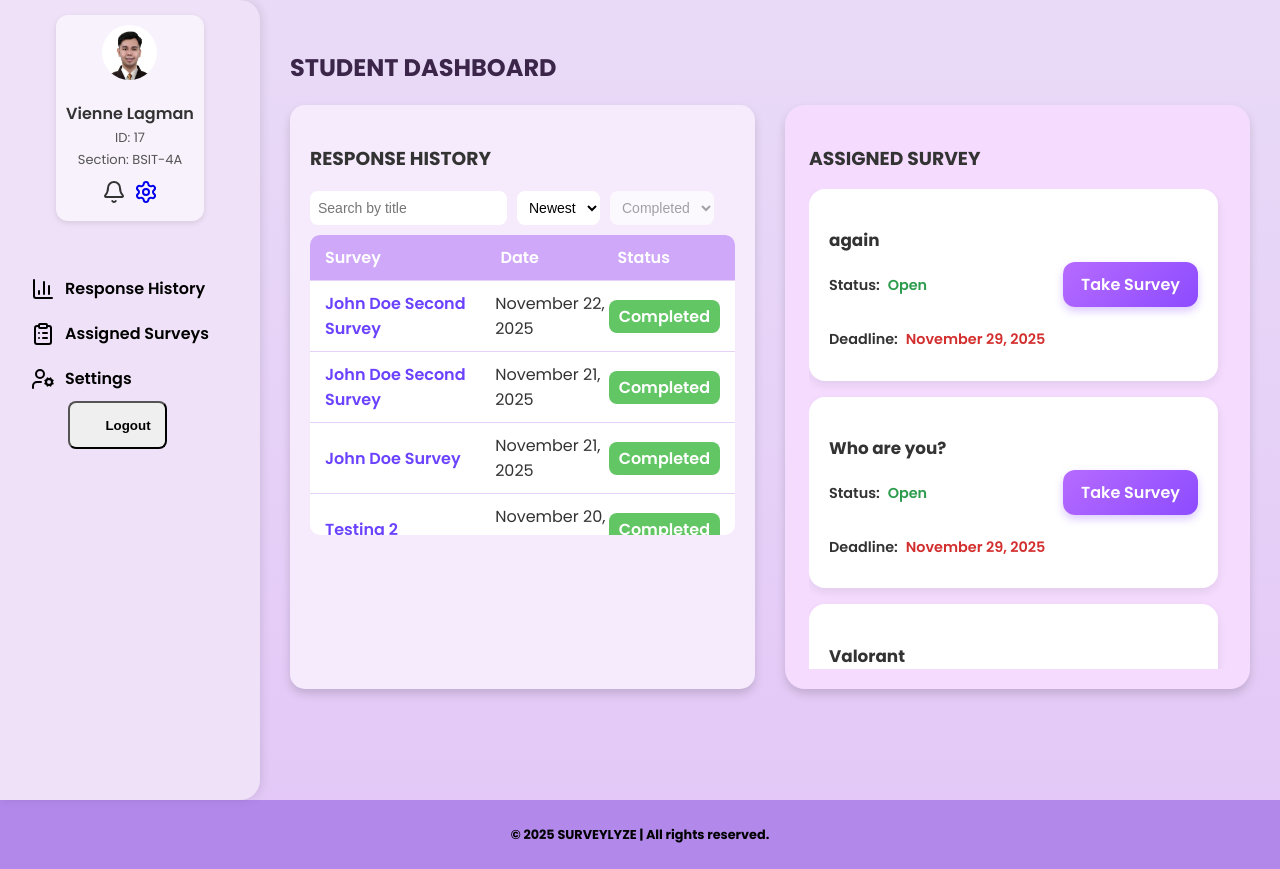
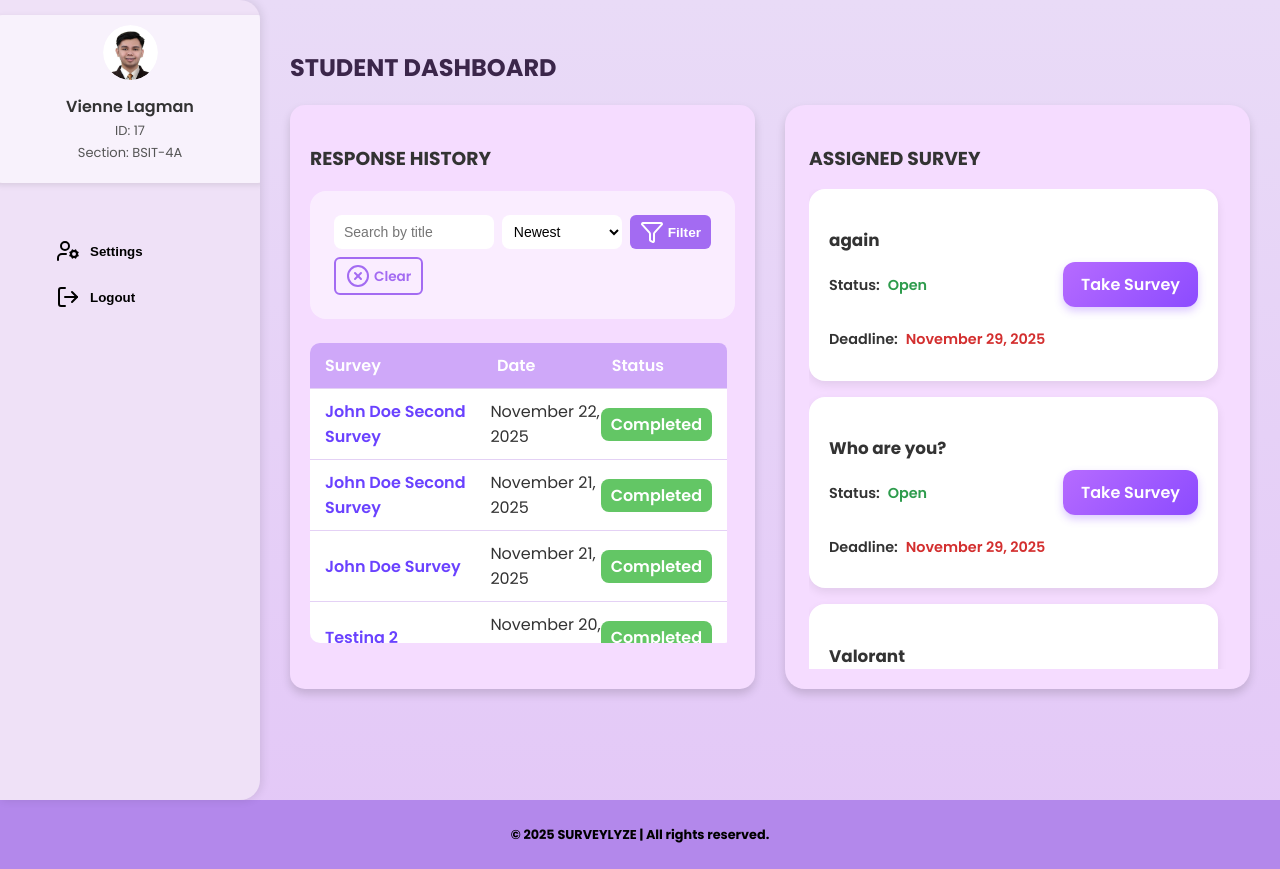
Before and after one commit to augustsussy/Surveylyze, a Django app: template Surveylyze_app/templates/main/dashboard.html in a window 1280 px wide. Run offline with Django 5.2, Linux system fonts and the light colour scheme; the template is opened without the code that fills it: values that come from a table or form of the project are taken from there, others are empty; data comes from the database, SQL or seed files in the repository; both versions use the stored data as it was after the commit.

Commit message:
major UI fixes

```diff
--- a/Surveylyze_app/Static/main/Css/dashboard.css
+++ b/Surveylyze_app/Static/main/Css/dashboard.css
@@ -32,40 +32,53 @@ body {
   width: 260px;
 }
 
-/* ===== PROFILE ===== */
+/* PROFILE CARD */
 .profile-card {
   display: flex;
   flex-direction: column;
   align-items: center;
+  width: 100%;
   background-color: #f8f2fc;
   border-radius: 12px;
-  margin: 15px;
+  margin: 15px 0;
   padding: 10px;
   box-shadow: 0 2px 6px rgba(0,0,0,0.1);
   transition: all 0.3s ease;
 }
 
-.avatar {
-  width: 50px;
-  height: 50px;
+/* Avatar */
+.avatar-wrapper {
+  width: 55px;
+  height: 55px;
   border-radius: 50%;
+  overflow: hidden;
+  margin-bottom: 10px;
 }
 
-.profile-info {
-  text-align: center;
-  opacity: 0;
-  height: 0;
-  overflow: hidden;
-  transition: opacity 0.3s ease, height 0.3s ease;
+.avatar {
+  width: 100%;
+  height: 100%;
+  object-fit: cover;
 }
 
-.sidebar:hover .profile-info {
-  opacity: 1;
-  height: auto;
+/* Profile info hidden by default */
+.profile-info {
+  width: 0;
+  opacity: 0;
+  overflow: hidden;
+  transition: width 0.3s ease, opacity 0.3s ease;
+  text-align: left;
 }
 
+/* Show profile info on sidebar hover */
+.sidebar:hover .profile-info {
+  width: 100%;
+  opacity: 1;
+}
+
+/* Profile text */
 .profile-info h4 {
-  margin: 6px 0 0;
+  margin: 0 0 2px 0;
   font-size: 16px;
   font-weight: 600;
 }
@@ -76,20 +89,34 @@ body {
   margin: 2px 0;
 }
 
-/* ===== ICONS ===== */
+/* Icons */
 .icons {
   display: flex;
+  gap: 10px;
   justify-content: center;
-  gap: 10px;
   margin-top: 8px;
+  width: 100%;
+  transition: justify-content 0.3s ease;
+}
+
+/* Align icons left on hover like menu items */
+.sidebar:hover .icons {
+  justify-content: flex-start;
+  padding-left: 25px;
 }
 
 .icons i {
+  cursor: pointer;
   color: #4b2a68;
-  width: 18px;
-  height: 18px;
-  cursor: pointer;
+  width: 20px;
+  height: 20px;
+  transition: color 0.3s ease;
 }
+
+.icons a i {
+  color: #4b2a68;
+}
+
 
 /* ===== MENU ===== */
 .menu {
@@ -112,6 +139,58 @@ body {
   border-radius: 8px;
   justify-content: center;
   transition: all 0.3s ease;
+}
+/* Make the logout button behave like other menu items */
+.logout-btn {
+  background: none;
+  border: none;
+  width: 100%;
+  display: flex;
+  align-items: center;
+  gap: 10px;
+
+  cursor: pointer;
+  text-align: left;
+  font-weight: 600;
+  color: #000;
+  border-radius: 8px;
+  transition: all 0.3s ease;
+  justify-content: left; /* same as default menu items */
+}
+
+/* Icon size matches other items */
+.logout-btn i {
+  width: 20px;
+  height: 20px;
+  color: #3b264a;
+}
+
+/* Text hidden by default */
+.logout-btn span {
+  opacity: 0;
+  transition: opacity 0.2s ease;
+}
+
+/* Hover effect: show text */
+.sidebar:hover .logout-btn span {
+  opacity: 1;
+  transition-delay: 0.1s;
+}
+
+/* Align text like other menu items on hover */
+.sidebar:hover .logout-btn {
+  justify-content: flex-start;
+  padding-left: 25px;
+}
+
+/* Hover background & icon color */
+.logout-btn:hover {
+  background-color: #b784f7;
+  color: #fff;
+}
+
+.sidebar:hover .logout-btn:hover i {
+  color: #fff;
 }
 
 .menu-item span {
@@ -246,17 +325,41 @@ body {
 
 /* CARDS */
 .card {
-  background-color: #f6ebfc;
+  background-color: #f5dcff;
   border-radius: 15px;
   box-shadow: 0 5px 10px rgba(0, 0, 0, 0.15);
   padding: 20px;
 }
 /* --- RESPONSE HISTORY TABLE --- */
 .search-filter {
-  display: flex;
-  gap: 10px;
-  margin-bottom: 10px;
+ background: rgba(255, 255, 255, 0.5);
+  border: 1px solid var(--purple-200);
+  border-radius: 16px;
+  padding: 1.5rem;
+  margin-bottom: 1.5rem;
 }
+.filter-card .btn-primary {
+    height: 44px;
+    display: flex;
+    align-items: center;
+    justify-content: center;
+    gap: 0.5rem;
+}
+@media (min-width: 768px) {
+    .col-md-2 {
+        flex: 0 0 auto;
+        width: 16.66666667%;
+    }}
+.filter-card .btn-outline-secondary {
+    height: 44px;
+    display: flex;
+    align-items: center;
+    justify-content: center;
+    gap: 0.5rem;
+    text-decoration: none;
+    padding: 0.65rem 0.75rem;
+}
+
 
 .search-filter input,
 .search-filter select {
@@ -272,6 +375,7 @@ body {
   max-height: 300px;
   overflow-y: auto;
   border-radius: 10px;
+    padding-right: 8px;
 }
 
 .table-row {
@@ -282,6 +386,112 @@ body {
   align-items: center;
 }
 
+/* Filter and Clear buttons - compact */
+.filter-buttons {
+  display: flex;
+  gap: 6px;
+  margin-top: 4px;
+}
+
+/* Filter button */
+.btn-filter {
+  display: flex;
+  align-items: center;
+  justify-content: center;
+  gap: 4px;
+  padding: 4px 8px;         /* very small padding */
+  border-radius: 6px;
+  background-color: #a36bf2;
+  color: #fff;
+  font-weight: 600;
+  font-size: 0.8rem;        /* smaller font */
+  height: 34px;              /* match search input height */
+  border: none;
+  cursor: pointer;
+  line-height: 1;
+}
+
+.btn-filter:hover {
+  background-color: #b784f7;
+}
+
+/* Clear button */
+.btn-clear {
+  display: flex;
+  align-items: center;
+  justify-content: center;
+  gap: 4px;
+  padding: 4px 8px;
+  border-radius: 6px;
+  border: 2px solid #a36bf2;
+  color: #a36bf2;
+  font-weight: 600;
+  font-size: 0.8rem;
+  height: 34px;             /* match search input height */
+  text-decoration: none;
+  cursor: pointer;
+  line-height: 1;
+}
+
+.btn-clear:hover {
+  background-color: #f8f2fc;
+  color: #6c42c7;
+  border-color: #6c42c7;
+}
+
+/* Icons */
+.btn-filter i,
+.btn-clear i {
+  width: 16px;
+  height: 16px;
+}
+.search-filter .filter-row {
+  display: flex;
+  align-items: center;
+  gap: 8px;
+  flex-wrap: wrap; /* responsive wrap on small screens */
+}
+
+.search-filter input,
+.search-filter select,
+.search-filter .btn-filter,
+.search-filter .btn-clear {
+  height: 34px; /* match heights */
+}
+
+.search-filter input {
+  flex: 1;           /* stretch input */
+  min-width: 120px;
+  padding: 0 10px;
+}
+
+.search-filter select {
+  width: 120px;
+  padding: 0 8px;
+}
+
+.search-filter .btn-filter,
+.search-filter .btn-clear {
+  padding: 0 10px;
+  font-size: 0.85rem;
+  display: flex;
+  align-items: center;
+  justify-content: center;
+}
+
+.search-filter .btn-filter i,
+.search-filter .btn-clear i {
+  width: 16px;
+  height: 16px;
+  margin-right: 4px;
+}
+
+
+@media (max-width: 1200px) {
+  .filter-card .row {
+    row-gap: 1rem;
+  }
+}
 .table-row.header {
   background-color: #cfa8f9;
   color: #fff;
@@ -290,6 +500,7 @@ body {
   position: sticky;
   top: 0;
   z-index: 2;
+    text-align: justify;
 }
 
 .table-body {
@@ -315,14 +526,7 @@ body {
 }
 
 /* Scrollbar */
-.response-table::-webkit-scrollbar {
-  width: 6px;
-}
 
-.response-table::-webkit-scrollbar-thumb {
-  background-color: #b785f7;
-  border-radius: 10px;
-}
 
 
 .response-item,
--- a/Surveylyze_app/templates/main/dashboard.html
+++ b/Surveylyze_app/templates/main/dashboard.html
@@ -14,7 +14,6 @@
     <!-- Sidebar -->
     <aside class="sidebar">
      <div class="profile-card">
-        <!-- Avatar: student profile picture with fallback -->
   <div class="avatar-wrapper">
     {% if student.profile_picture %}
       <img src="{{ student.profile_picture.url }}" alt="Profile" class="avatar">
@@ -23,51 +22,48 @@
     {% endif %}
   </div>
 
-        <!-- Student Info -->
   <div class="profile-info">
     <h4>
       {{ student.firstname }}
       {% if student.middlename %} {{ student.middlename }} {% endif %}
       {{ student.lastname }}
     </h4>
-
     <p>ID: {{ student.student_id }}</p>
     <p>Section: {{ student.class_section.class_name }}</p>
   </div>
 
         <!-- Icons -->
         <div class="icons">
-          <i data-lucide="bell"></i>
-          <a href="{% url 'student_settings' %}">
-            <i data-lucide="settings"></i>
-          </a>
         </div>
       </div>
 
       <nav class="menu">
-        <a href="#" class="menu-item">
-          <i data-lucide="bar-chart-3"></i>
-          <span>Response History</span>
-        </a>
 
-        <a href="#" class="menu-item">
-          <i data-lucide="clipboard-list"></i>
-          <span>Assigned Surveys</span>
-        </a>
-
-        <a href="{% url 'student_settings' %}" class="menu-item">
+<!-- Settings -->
+<form action="{% url 'student_settings' %}" method="get" class="menu-item logout-btn">
+  <button type="submit" class="logout-btn">
     <i data-lucide="user-cog"></i>
     <span>Settings</span>
-        </a>
+  </button>
+</form>
 
 <!-- Logout -->
-        <form action="{% url 'logout' %}" method="post" class="logout-form">
+<form id="logout-form" action="{% url 'logout' %}" method="post" class="menu-item logout-btn">
   {% csrf_token %}
-          <button type="submit" class="menu-item logout-btn">
+  <button type="button" class="logout-btn" id="logout-button">
     <i data-lucide="log-out"></i>
     <span>Logout</span>
   </button>
 </form>
+
+<script>
+  document.getElementById('logout-button').addEventListener('click', function() {
+    if (confirm('Are you sure you want to logout?')) {
+      document.getElementById('logout-form').submit();
+    }
+  });
+</script>
+
       </nav>
     </aside>
 
@@ -82,31 +78,29 @@
 
           <!-- Search + filters form -->
 <form method="get" class="search-filter">
-            <input
-              type="text"
-              name="q"
-              placeholder="Search by title"
-              class="search-bar"
-              value="{{ request.GET.q }}"
-            >
+  <div class="filter-row">
+    <input type="text" name="q" placeholder="Search by title" class="search-bar" value="{{ request.GET.q }}">
 
     <select name="order">
-              <option value="newest"
-                {% if request.GET.order == "newest" or not request.GET.order %}selected{% endif %}>
-                Newest
-              </option>
-              <option value="oldest"
-                {% if request.GET.order == "oldest" %}selected{% endif %}>
-                Oldest
-              </option>
+      <option value="newest" {% if request.GET.order == "newest" or not request.GET.order %}selected{% endif %}>Newest</option>
+      <option value="oldest" {% if request.GET.order == "oldest" %}selected{% endif %}>Oldest</option>
     </select>
 
+    <button type="submit" class="btn-filter">
+      <i data-lucide="funnel"></i>
+      <span>Filter</span>
+    </button>
+
+    <a href="{% url 'admin_responses' %}" class="btn-clear">
+      <i data-lucide="x-circle"></i>
+      <span>Clear</span>
+    </a>
+  </div>
+
+  <button type="submit" class="search-submit" style="display:none;"></button>
+</form>
+
             <!-- status filter is just visual for now -->
-            <select name="status" disabled>
-              <option>Status</option>
-              <option selected>Completed</option>
-            </select>
-
             <!-- hidden button so Enter in the input submits the form -->
             <button type="submit" class="search-submit" style="display:none;"></button>
           </form>
```
Also changed, not shown: Surveylyze_app/Static/main/Css/student_settings.css (added, +234 -0 lines), Surveylyze_app/templates/main/student_settings.html (+30 -24 lines), db.sqlite3. Lines whose indentation alone changed are shown as unchanged.
